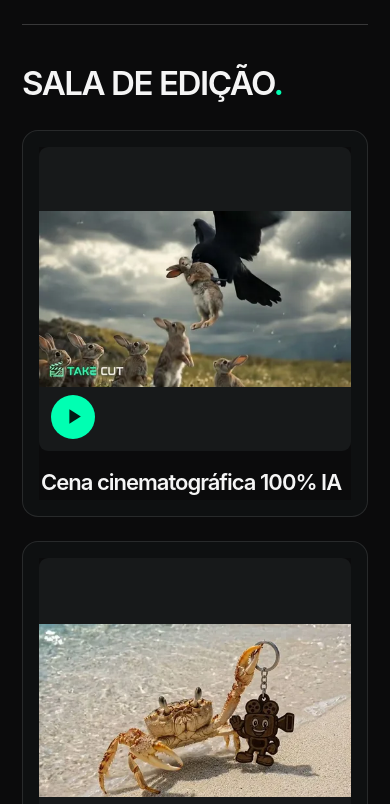
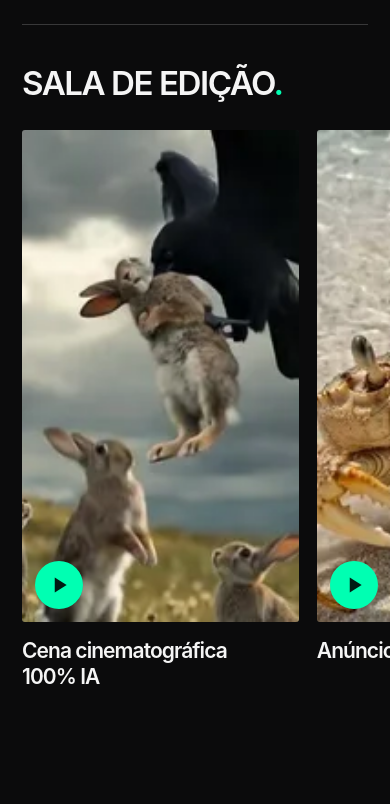
Before and after one commit to takecut/takecut.github.io, a plain HTML site: page index.html in a window 390 px wide. Shown: the part 3820-4624 px from the top of the page. Drawn offline with Linux system fonts and the light colour scheme.

Commit message:
Use featured-style swipe carousel for mobile Cut Room (#36)

```diff
--- a/_studio/build.cjs
+++ b/_studio/build.cjs
@@ -65,7 +65,7 @@ const services=`<section class="services-section shell section-space" id="servic
 const clients=`<section class="clients-section shell section-space">${heading('Boas companhias','Algumas marcas que já<br>deram play com a gente.')}<div class="client-logos">${[...homeData.clients,...site.additionalClients].map(c=>`<a href="${e(c.url)}" target="_blank" rel="noopener"><img src="/assets/images/${c.asset || path.parse(c.image).name+'.webp'}" alt="${e(c.alt)}" loading="lazy" width="160" height="88"></a>`).join('')}</div></section>`;
 const reviews=`<section class="reviews-section shell section-space" aria-label="Avaliações de clientes"><p class="eyebrow">Do outro lado da entrega / ${googleReviews.items.length} avaliações no Google</p><div class="reviews-stage" aria-live="polite">${googleReviews.items.map((r,i)=>`<figure class="review-slide"${i?' hidden':''}><blockquote>“${e(r.quote)}”</blockquote><figcaption><span class="review-rating" aria-label="${r.rating} de 5 estrelas">${C.star.repeat(r.rating)}</span><strong>${e(r.name.trim().split(/\s+/)[0])}</strong><small>Trecho de avaliação no Google. <a href="${e(googleReviews.sourceUrl)}" target="_blank" rel="noopener">Ler avaliações completas</a></small></figcaption></figure>`).join('')}</div><div class="review-controls"><button type="button" class="icon-button" data-review-step="-1" aria-label="Avaliação anterior">${C.chevronLeft}</button><span id="reviewPosition" class="mono">01 / ${String(googleReviews.items.length).padStart(2,'0')}</span><button type="button" class="icon-button" data-review-step="1" aria-label="Próxima avaliação">${C.chevronRight}</button></div></section>`;
 const homeGraph=structuredClone(homeData.jsonld[0]);homeGraph['@graph']=homeGraph['@graph'].filter(n=>n['@type']!=='FAQPage');
-page('index.html',hero+selected+processSection+cut+caseSection+services+clients+reviews+cta(),{home:true,bodyClass:'home-page',title:'Take Cut | Produtora audiovisual em São Paulo, edição de vídeo e IA',description:'Produção audiovisual, edição de vídeo, animação 3D e vídeos com IA. Take Cut em São Paulo, com atendimento a distância em todo o Brasil. Conheça os trabalhos e solicite um orçamento.',jsonld:[homeGraph]});
+page('index.html',hero+selected+processSection+cut+caseSection+services+clients+reviews+cta(),{home:true,stylesheet:'/assets/home-mobile.css?v=20261020-cut-carousel',bodyClass:'home-page',title:'Take Cut | Produtora audiovisual em São Paulo, edição de vídeo e IA',description:'Produção audiovisual, edição de vídeo, animação 3D e vídeos com IA. Take Cut em São Paulo, com atendimento a distância em todo o Brasil. Conheça os trabalhos e solicite um orçamento.',jsonld:[homeGraph]});
 
 const objectives=[['all','Todos os trabalhos'],['vender','Quero vender'],['impressionar','Quero impressionar'],['explicar','Quero explicar'],['emocionar','Quero emocionar'],['atencao','Quero prender atenção']];
 const categories=['Todos','IA',...collections.map(c=>c.category),'Produto','Automotive','Social','Turismo','YouTube','Institucional','Publicidade'];
--- /dev/null
+++ b/assets/home-mobile.css
@@ -0,0 +1,35 @@
+/* Native touch carousel, matching the featured vertical reel row. Desktop is unchanged. */
+@media (max-width:700px) {
+  .home-page .cut-grid {
+    display:flex;
+    gap:18px;
+    align-items:start;
+    margin-inline:calc(var(--gutter) * -1);
+    padding:0 var(--gutter) 15px;
+    overflow-x:auto;
+    scroll-snap-type:x mandatory;
+    scroll-padding-inline:var(--gutter);
+    scrollbar-width:thin;
+    scrollbar-color:#4b4e4d transparent;
+  }
+  .home-page .cut-grid .cut-cell {
+    flex:0 0 80%;
+    min-width:0;
+    margin:0;
+    padding:0;
+    border:0;
+    border-radius:var(--radius-sm);
+    scroll-snap-align:start;
+  }
+  .home-page .cut-cell .work-media {
+    height:auto;
+    aspect-ratio:9 / 16;
+    border-radius:var(--radius-sm);
+  }
+  .home-page .cut-cell .work-media > img,
+  .home-page .cut-cell .work-media > video { object-fit:cover; }
+  .home-page .cut-cell .work-caption { padding:16px 0; }
+  .home-page .cut-cell .work-caption h3 { font-size:21px; }
+  .home-page .cut-cell .play-label { width:48px; height:48px; left:13px; bottom:13px; }
+  .home-page .cut-cell .play-label svg { width:26px; height:26px; }
+}
```
Also changed, not shown: index.html (+1 -1 lines).
